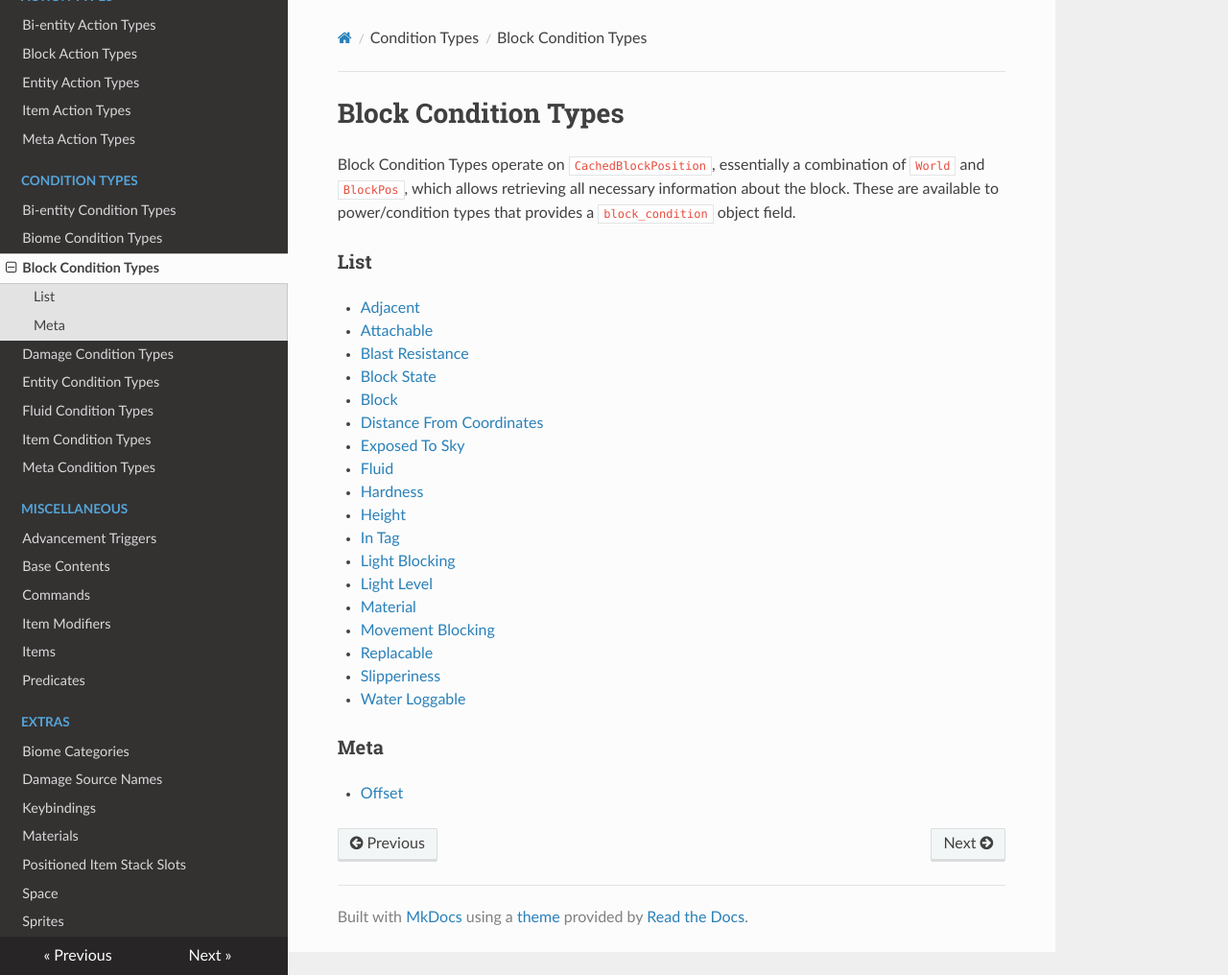
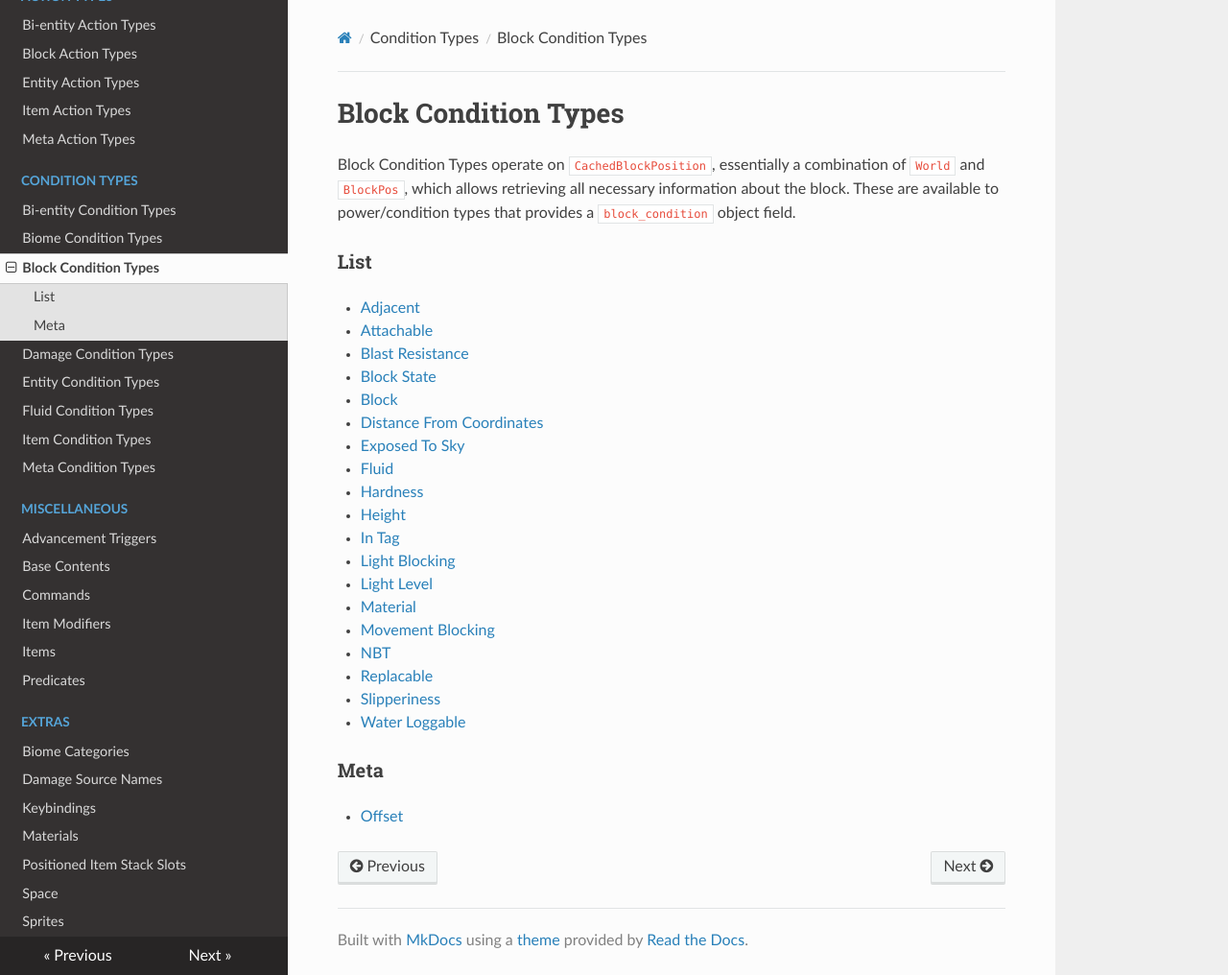
Before and after one commit to apace100/origins-docs, an MkDocs documentation site: the page built from docs/types/block_condition_types.md, in a window 1280 px wide and 1016 px high. Shown: the whole window at 96% size. Built offline with MkDocs 1.6.1, drawn with Linux system fonts in a browser that asks for light colours; nearby versions of some CDN libraries.

Commit message:
Updated `block_condition_types.md` Added missing `NBT` block condition type

```diff
--- a/docs/types/block_condition_types.md
+++ b/docs/types/block_condition_types.md
@@ -25,6 +25,7 @@ Block Condition Types operate on `CachedBlockPosition`, essentially a combinatio
 * [Light Level](block_condition_types/light_level.md)
 * [Material](block_condition_types/material.md)
 * [Movement Blocking](block_condition_types/movement_blocking.md)
+* [NBT](block_condition_types/nbt.md)
 * [Replacable](block_condition_types/replacable.md)
 * [Slipperiness](block_condition_types/slipperiness.md)
 * [Water Loggable](block_condition_types/water_loggable.md)
```
